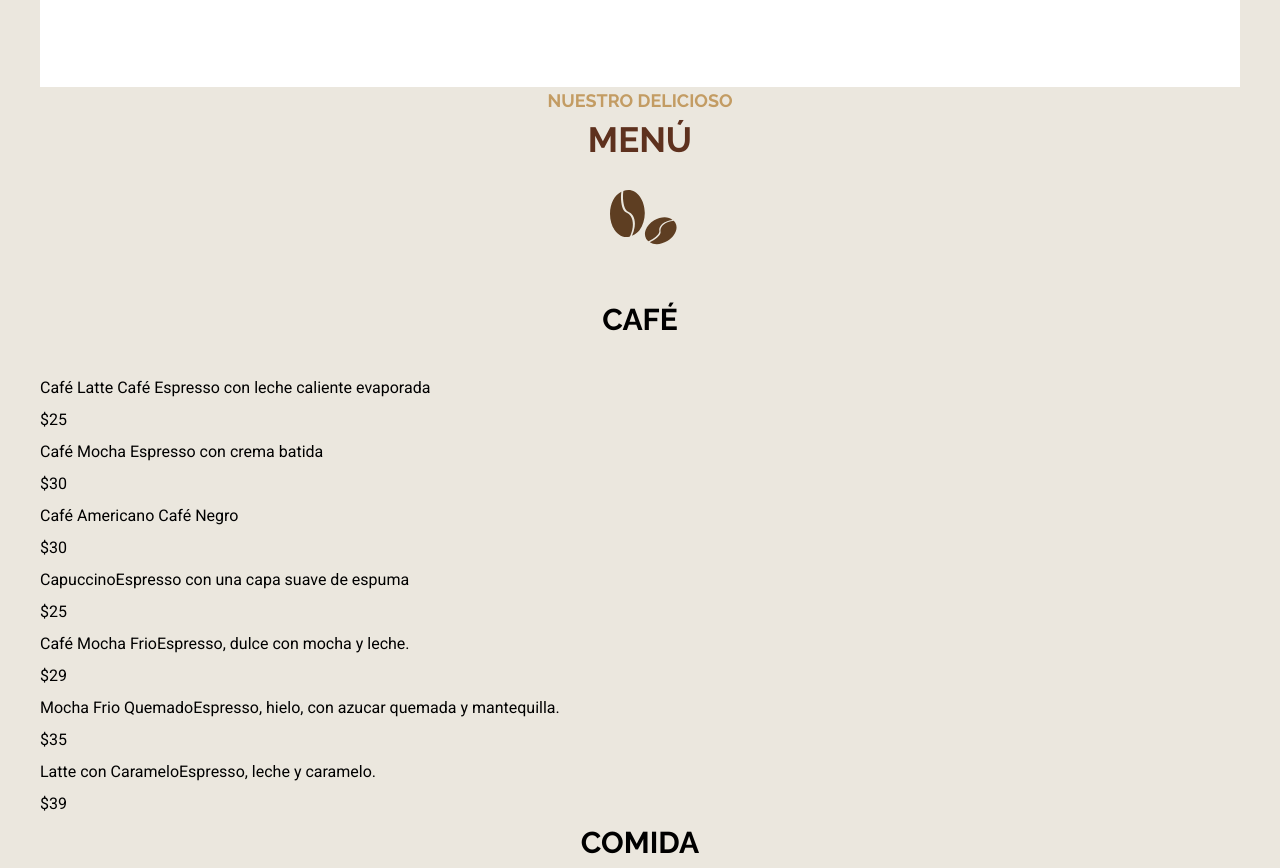
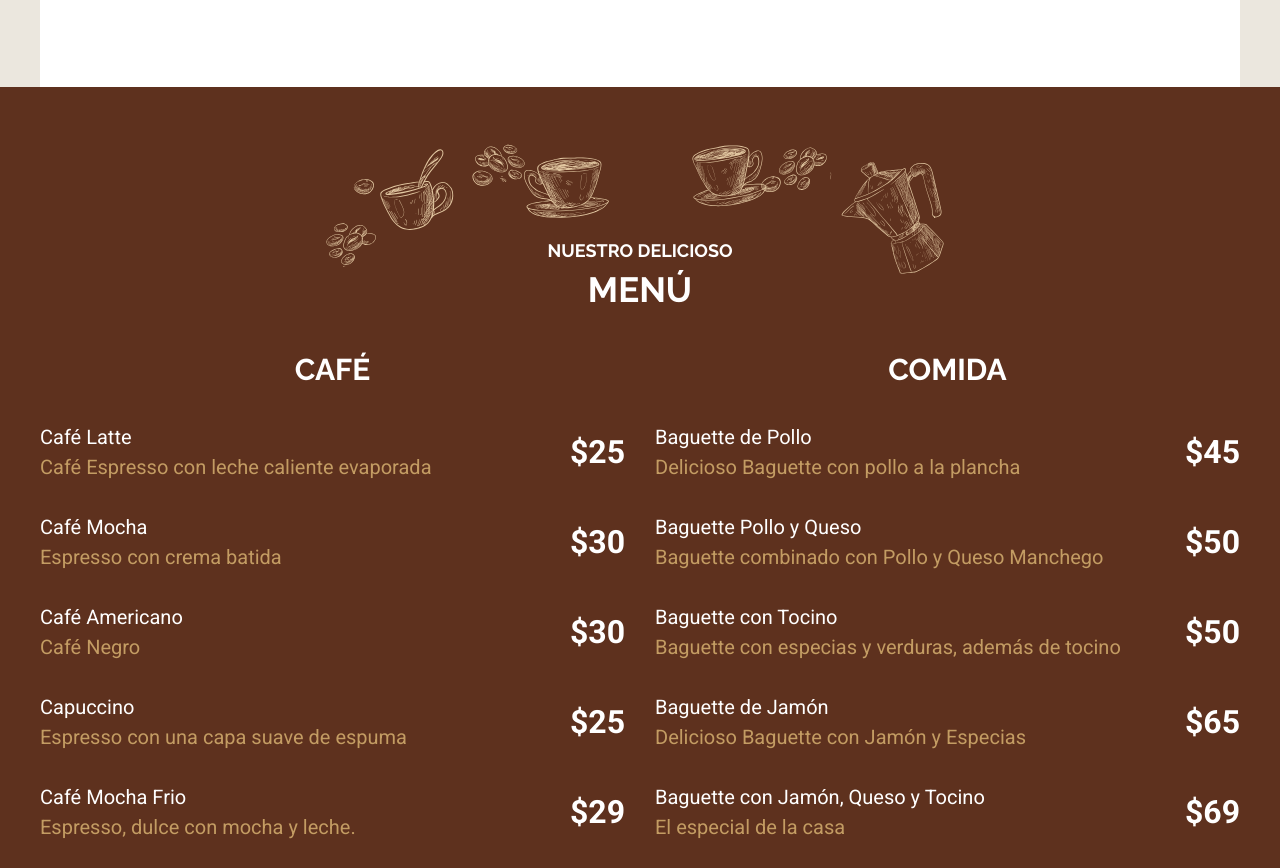
Before and after one commit to Ara-Polanco/la-cafeteria, a website: page index.html in a window 1280 px wide. Shown: the part 3074-3942 px from the top of the page. Drawn offline with Linux system fonts and the light colour scheme; a web font is replaced by a local one.

Commit message:
Adding: styles to menu-section

```diff
--- a/assets/scss/base/_tipografia.scss
+++ b/assets/scss/base/_tipografia.scss
@@ -34,6 +34,19 @@ h2 {
     }
 }
 
+.heading-blanco {
+    @extend h2;
+    color: v.$blanco;
+
+    span {
+        color: v.$blanco;
+    }
+
+    &::after {
+        display: none;
+    }
+}
+
 h3 {
     font-size: 3rem;
 }
--- a/assets/scss/inicio/_index.scss
+++ b/assets/scss/inicio/_index.scss
@@ -1,3 +1,4 @@
 @forward 'contenido';
 @forward 'iconos';
 @forward 'galeria';
+@forward 'menu';
--- /dev/null
+++ b/assets/scss/inicio/_menu.scss
@@ -0,0 +1,57 @@
+@use 'base/variables' as v;
+@use 'base/mixins' as m;
+
+.nuestro-menu {
+    background-image: url('/build/img/menu_arriba.svg'), url(/build/img/menu_abajo.svg),
+    linear-gradient(to top, v.$primario, v.$primario);
+    background-repeat: no-repeat;
+    background-position:  center 5rem, center 93%, 100%;
+    background-size: 150%;
+    padding: 15rem 2rem 20rem;
+
+
+
+    @include m.tablet {
+            padding: 15rem 0 20rem;
+            background-size: 100%;
+    }
+
+    @include m.desktop {
+        background-size: 50%, 50%, 100%;
+    }
+}
+
+.grid-menu {
+    @include m.tablet {
+        @include m.grid(2, 3rem)
+    }
+}
+
+.menu {
+    h3 {
+        color: v.$blanco;
+    }
+
+    li {
+        display: flex;
+        justify-content: space-between;
+        align-items: center;
+        margin-bottom: v.$separacion;
+
+        p {
+            color: v.$blanco;
+            font-size: 2rem;
+            line-height: 1.5;
+
+            span {
+                display: block;
+                color: v.$secundario;
+            }
+        }
+        .precio {
+            font-size: 3.2rem;
+            font-weight: 700;
+        }
+    }
+
+}
--- a/index.html
+++ b/index.html
@@ -102,9 +102,10 @@
     </main>
 
     <section class="nuestro-menu">
-        <h2><span>Nuestro delicioso</span> Menú</h2>
+        <h2 class="heading-blanco"><span>Nuestro delicioso</span> Menú</h2>
 
         <div class="contenedor grid-menu">
+
             <section class="menu cafe">
                 <h3>Café</h3>
 
```
Also changed, not shown: build/css/app.css.
